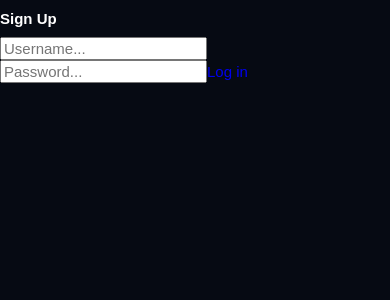
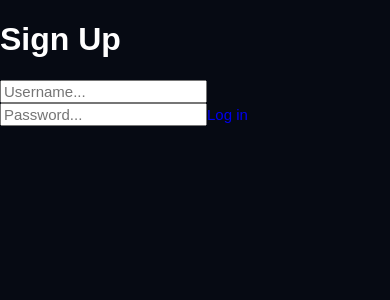
Before and after one commit to Mix4Pro/ChatBeta, a React (Create React App) app: page /registration in a window 390 px wide. Shown: the top 300 px of the page. Built offline with nearby package versions, Linux system fonts and the light colour scheme; no server answers.

Commit message:
Second Commit

```diff
--- a/src/App.css
+++ b/src/App.css
@@ -140,8 +140,10 @@ p{
   animation-name: border;
   animation-duration: 5s;
   animation-iteration-count: infinite;
+  position: relative;
+  z-index: 100000;
+  background-color: #060A13;
 }
-
 @keyframes border {
   0%{
     border-image: linear-gradient(to right, darkblue, darkorchid) 1;
@@ -415,12 +417,12 @@ p{
   .theme{
     font-size: 12px;
   }
+  .login-header h2{
+    font-size: 18px;
+  }
   .login-header a{
     font-size: 12px;
     font-weight: bold;
-  }
-  .login-form h1{
-    font-size: 15px;
   }
   .login-form input{
     font-size: 15px;
```
